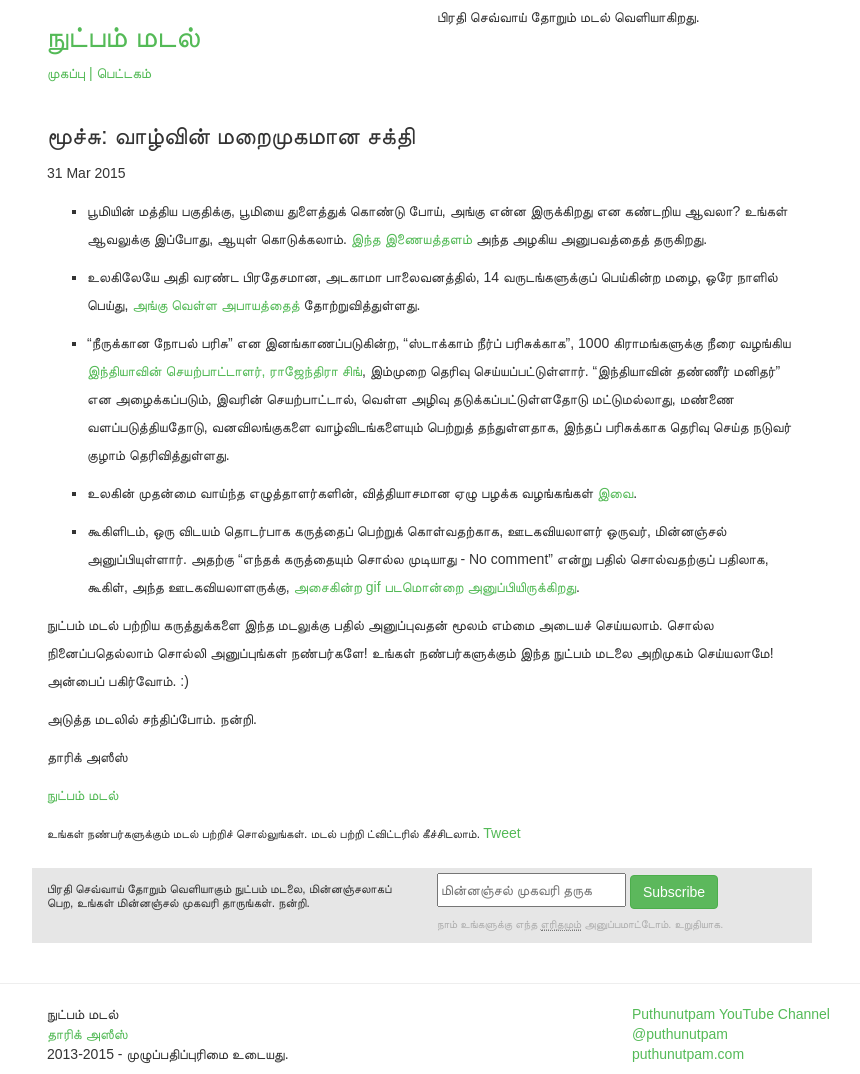
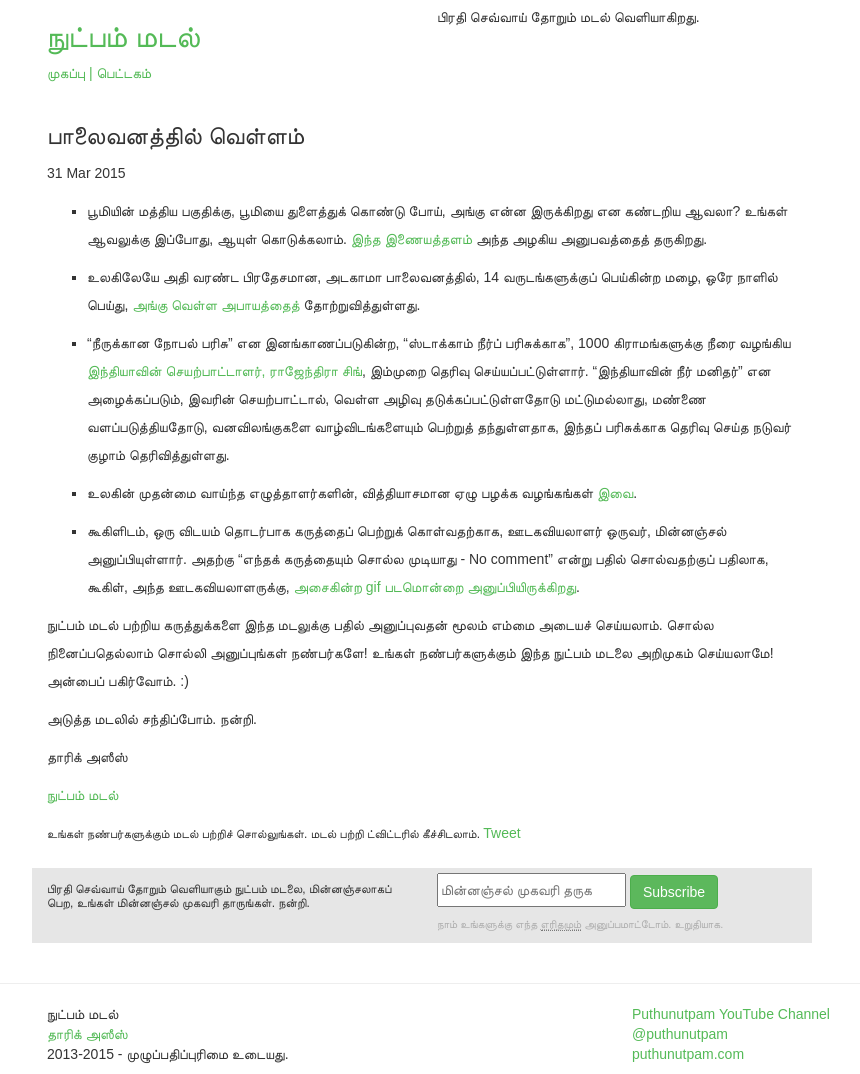
Before and after one commit to nutpam/nutpam-madal, a Jekyll site: the page built from _posts/2015-03-31-issue-28.md, in a window 1280 px wide. Shown: the whole page, without its empty margins (218-1078 px from the left). Built offline with Jekyll 4.4.1, drawn with Linux system fonts in a browser that asks for light colours; nearby versions of some CDN libraries; some web fonts are replaced; comment, search, counter and statistics services are not loaded.

Commit message:
update 28

```diff
--- a/_posts/2015-03-31-issue-28.md
+++ b/_posts/2015-03-31-issue-28.md
@@ -1,6 +1,6 @@
 ---
 layout: post
-title:  "மூச்சு: வாழ்வின் மறைமுகமான சக்தி"
+title:  "பாலைவனத்தில் வெள்ளம்"
 date:   2015-03-31 07:06:38
 issue: மடல் 28
 ---
@@ -10,7 +10,7 @@ issue: மடல் 28
 
 - உலகிலேயே அதி வரண்ட பிரதேசமான, அடகாமா பாலைவனத்தில், 14 வருடங்களுக்குப் பெய்கின்ற மழை, ஒரே நாளில் பெய்து, [அங்கு வெள்ள அபாயத்தைத்](http://www.washingtonpost.com/blogs/capital-weather-gang/wp/2015/03/27/14-years-worth-of-rain-in-one-day-triggers-deadly-flooding-in-driest-place-on-earth/) தோற்றுவித்துள்ளது.
 
-- "நீருக்கான நோபல் பரிசு" என இனங்காணப்படுகின்ற, "ஸ்டாக்காம் நீர்ப் பரிசுக்காக", 1000 கிராமங்களுக்கு நீரை வழங்கிய [இந்தியாவின் செயற்பாட்டாளர், ராஜேந்திரா சிங்](http://www.bbc.com/news/science-environment-32002306), இம்முறை தெரிவு செய்யப்பட்டுள்ளார். "இந்தியாவின் தண்ணீர் மனிதர்" என அழைக்கப்படும், இவரின் செயற்பாட்டால், வெள்ள அழிவு தடுக்கப்பட்டுள்ளதோடு மட்டுமல்லாது, மண்ணை வளப்படுத்தியதோடு, வனவிலங்குகளை வாழ்விடங்களையும் பெற்றுத் தந்துள்ளதாக, இந்தப் பரிசுக்காக தெரிவு செய்த நடுவர் குழாம் தெரிவித்துள்ளது.
+- "நீருக்கான நோபல் பரிசு" என இனங்காணப்படுகின்ற, "ஸ்டாக்காம் நீர்ப் பரிசுக்காக", 1000 கிராமங்களுக்கு நீரை வழங்கிய [இந்தியாவின் செயற்பாட்டாளர், ராஜேந்திரா சிங்](http://www.bbc.com/news/science-environment-32002306), இம்முறை தெரிவு செய்யப்பட்டுள்ளார். "இந்தியாவின் நீர் மனிதர்" என அழைக்கப்படும், இவரின் செயற்பாட்டால், வெள்ள அழிவு தடுக்கப்பட்டுள்ளதோடு மட்டுமல்லாது, மண்ணை வளப்படுத்தியதோடு, வனவிலங்குகளை வாழ்விடங்களையும் பெற்றுத் தந்துள்ளதாக, இந்தப் பரிசுக்காக தெரிவு செய்த நடுவர் குழாம் தெரிவித்துள்ளது.
 
 - உலகின் முதன்மை வாய்ந்த எழுத்தாளர்களின், வித்தியாசமான ஏழு பழக்க வழங்கங்கள் [இவை](http://www.clickhole.com/article/7-strange-habits-great-writers-2140?utm_campaign=default&utm_medium=ShareTools&utm_source=twitter).
 
```
